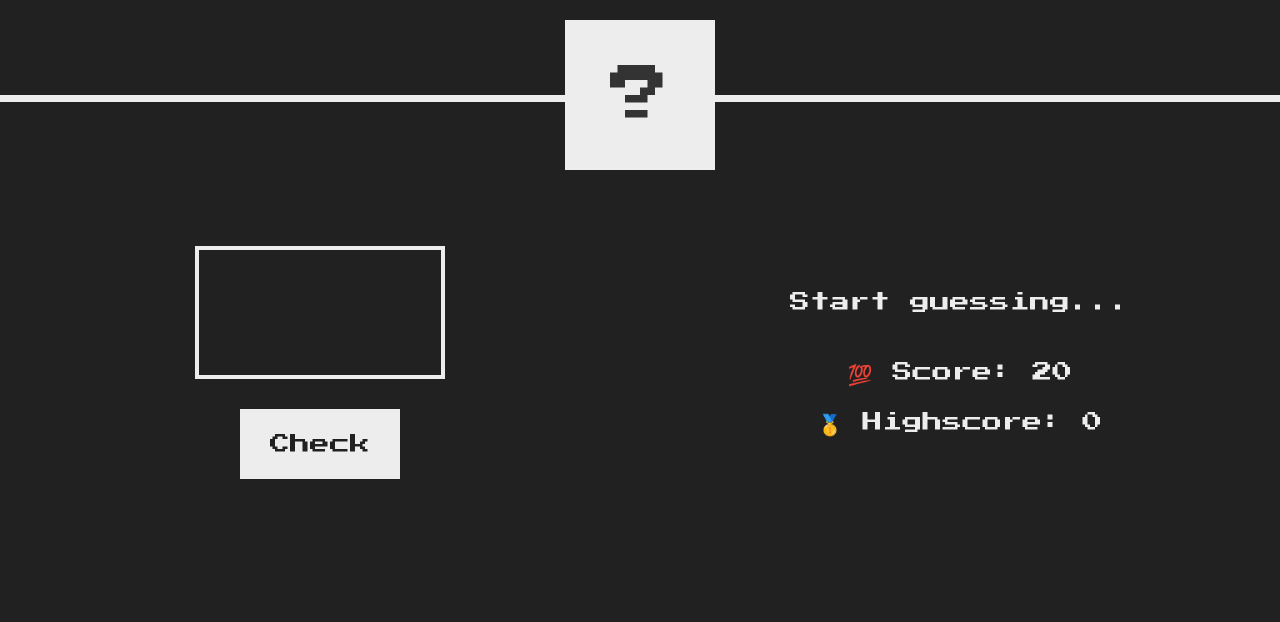
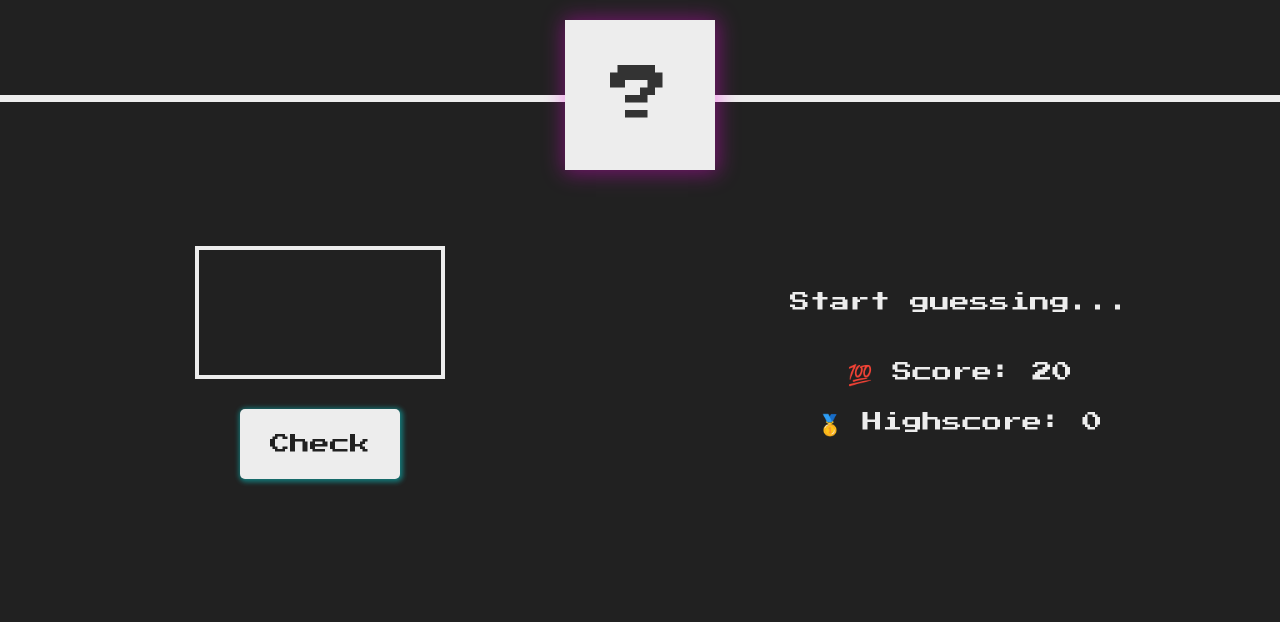
Before and after one commit to azenetesc/guess-my-number, a plain HTML site: page index.html in a window 1280 px wide. Shown: the part 178-800 px from the top of the page. Drawn offline with Linux system fonts and the light colour scheme.

Commit message:
btn style

```diff
--- a/sass/components/_buttons.scss
+++ b/sass/components/_buttons.scss
@@ -8,9 +8,11 @@ header {
 
 .btn {
   border: none;
+  border-radius: 5px;
   background-color: var(--clr-soft-white);
   padding: 2rem 3rem;
   cursor: pointer;
+  box-shadow: 1px 1px 5px 2px rgba(3, 255, 255, 0.397);
   &:hover {
     background-color: var(--clr-light-gray);
   }
--- a/sass/layout/_header.scss
+++ b/sass/layout/_header.scss
@@ -22,5 +22,6 @@ header {
     bottom: 0;
     left: 50%;
     transform: translate(-50%, 50%);
+    box-shadow: 1px 1px 20px 2px rgba(255, 2, 234, 0.397);
   }
 }
```
Also changed, not shown: dist/css/main.css, 1 other file.
